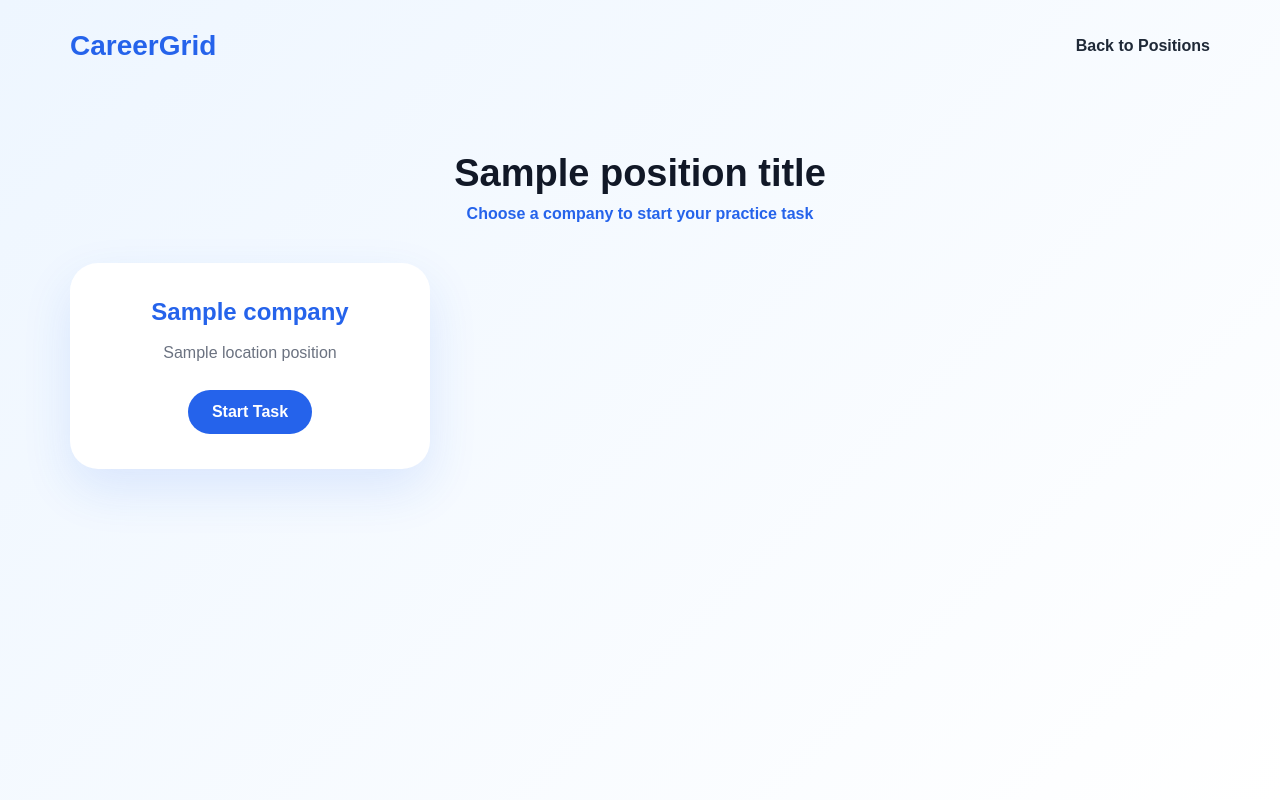
After one commit to jana-salman/CareerGrid, a Flask app: template templates/companies.html in a window 1280 px wide. The commit adds this page. Run offline with Flask 3, Linux system fonts and the light colour scheme; the template is opened without the code that fills it: most values are stand-ins (such as "Sample title", 1, 10 or a date in 2020).

Commit message:
Save local frontend changes

```diff
--- a/static/css/style.css
+++ b/static/css/style.css
@@ -239,3 +239,60 @@ body {
     text-decoration: none;
     font-weight: bold;
 }
+.simulation-page {
+    min-height: 100vh;
+    padding: 30px 70px;
+    background: linear-gradient(135deg, #eef6ff, #ffffff);
+}
+
+.simulation-header {
+    text-align: center;
+    margin: 60px 0 40px;
+}
+
+.simulation-header h1 {
+    font-size: 38px;
+    color: #111827;
+    margin-bottom: 10px;
+}
+
+.simulation-header p {
+    color: #2563eb;
+    font-weight: 600;
+}
+
+.simulation-card {
+    background: white;
+    max-width: 700px;
+    margin: 0 auto;
+    padding: 40px;
+    border-radius: 28px;
+    box-shadow: 0 20px 50px rgba(37, 99, 235, 0.12);
+    text-align: center;
+    color: #4b5563;
+    font-size: 17px;
+}
+.email-box {
+    text-align: left;
+    background: #f8fbff;
+    border: 1px solid #dbeafe;
+    border-radius: 16px;
+    padding: 25px;
+    margin: 20px 0 30px;
+}
+
+.email-box p {
+    margin-bottom: 10px;
+    color: #374151;
+}
+
+.email-body {
+    margin-top: 15px;
+    line-height: 1.6;
+}
+
+.simulation-card .main-btn {
+    border: none;
+    cursor: pointer;
+
+}
--- a/templates/career.html
+++ b/templates/career.html
@@ -24,21 +24,21 @@
                 <div class="career-icon">💻</div>
                 <h3>Software Developer</h3>
                 <p>Practice problem-solving, debugging, and coding decisions.</p>
-                <a href="/simulation">Start Simulation</a>
+                <a href="/positions/software-developer">View Positions</a>
             </div>
 
             <div class="career-card">
                 <div class="career-icon">🎨</div>
                 <h3>UI/UX Designer</h3>
                 <p>Explore user needs, design choices, and interface decisions.</p>
-                <a href="/simulation">Start Simulation</a>
+                <a href="/positions/ui-ux-designer">View Positions</a>
             </div>
 
             <div class="career-card">
                 <div class="career-icon">📊</div>
                 <h3>Data Analyst</h3>
                 <p>Analyze data, understand patterns, and make recommendations.</p>
-                <a href="/simulation">Start Simulation</a>
+                <a href="/positions/data-analyst">View Positions</a>
             </div>
 
         </div>
--- /dev/null
+++ b/templates/companies.html
@@ -0,0 +1,35 @@
+<!DOCTYPE html>
+<html lang="en">
+<head>
+    <meta charset="UTF-8">
+    <title>Companies | CareerGrid</title>
+    <link rel="stylesheet" href="{{ url_for('static', filename='css/style.css') }}">
+</head>
+<body>
+
+    <div class="career-page">
+        <nav class="navbar">
+            <h2 class="logo">CareerGrid</h2>
+            <a href="/positions/{{ career_id }}">Back to Positions</a>
+        </nav>
+
+        <div class="simulation-header">
+            <h1>{{ position_title }}</h1>
+            <p>Choose a company to start your practice task</p>
+        </div>
+
+        <div class="career-grid">
+            {% for company in companies %}
+            <div class="career-card">
+                <h3>{{ company.name }}</h3>
+                <p>{{ company.location }} position</p>
+                <a href="/simulation/{{ career_id }}/{{ position_id }}/{{ company.id }}/1">Start Task</a>
+            </div>
+            {% else %}
+            <p>No companies available yet for this position.</p>
+            {% endfor %}
+        </div>
+    </div>
+
+</body>
+</html>
```
Also changed, not shown: templates/positions.html (added, +35 -0 lines), templates/simulation.html (+44 -0 lines).
